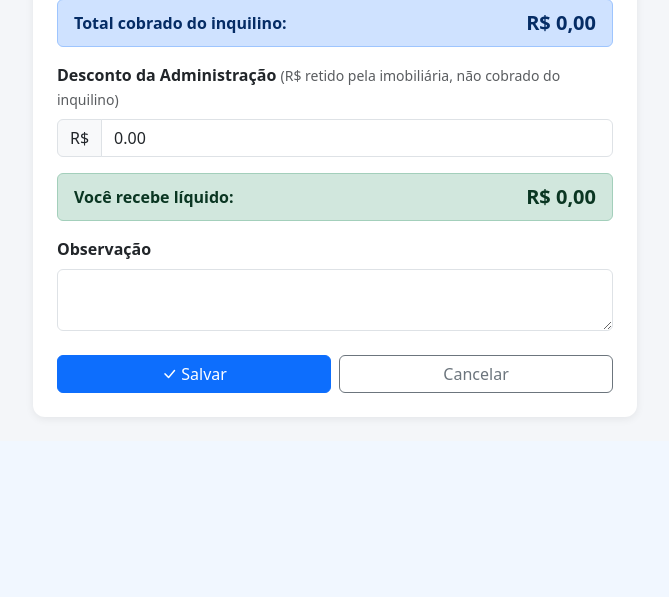
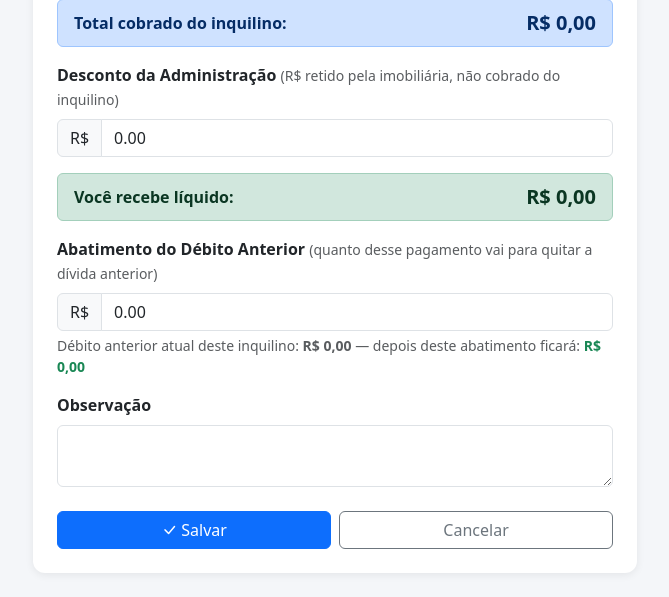
Before and after one commit to adaianecatapan-del/ALUGUEIS, a Flask app: page /pagamentos/novo in a window 1280 px wide. Shown: the part 720-1317 px from the top of the page, without its empty margins (305-974 px from the left). Before the commit the page ends 1140 px from the top, so only its background shows below. Run offline with Flask 3, Linux system fonts and the light colour scheme; the visitor is signed in with stand-in values (Sample User, id 1); data that the repository does not hold is empty.

Commit message:
Adiciona abatimento do debito anterior direto no lancamento de pagamento
Novo campo "Abatimento do Debito Anterior" no formulario de pagamento
que desconta automaticamente do saldo_anterior do inquilino ao salvar.
Editar o pagamento ajusta a diferenca (reverte o valor antigo e aplica
o novo) e excluir o pagamento devolve o valor abatido. Nunca deixa o
saldo ficar negativo.

Co-Authored-By: Claude Sonnet 5 <noreply@anthropic.com>

```diff
--- a/app.py
+++ b/app.py
@@ -84,6 +84,18 @@ PARCELA_COL = {
     'taxa_agua': 'taxa_agua_parcela',
     'taxa_administracao': 'taxa_administracao_parcela',
 }
+
+
+def _ajustar_saldo_anterior(conn, inquilino_id, delta):
+    """Ajusta o saldo_anterior do inquilino. delta positivo aumenta (reverte abatimento),
+    delta negativo diminui (aplica abatimento). Nunca deixa ficar negativo."""
+    if not inquilino_id or not delta:
+        return
+    inq = conn.execute('SELECT saldo_anterior FROM inquilinos WHERE id=?', (inquilino_id,)).fetchone()
+    if not inq:
+        return
+    novo = max(0, (inq['saldo_anterior'] or 0) + delta)
+    conn.execute('UPDATE inquilinos SET saldo_anterior=? WHERE id=?', (novo, inquilino_id))
 
 
 def _get_parcela(valor_total, n_parcelas, mes_inicio, mes_atual):
@@ -525,16 +537,19 @@ def pagamento_novo():
 
         desconto_admin = float(request.form.get('desconto_administracao') or 0)
         valor_liquido = total - desconto_admin
+        abatimento_saldo = float(request.form.get('abatimento_saldo_anterior') or 0)
 
         cols = (['inquilino_id', 'mes_referencia', 'aluguel', 'taxa_pintura'] + ENCARGOS +
-                ['total', 'valor_liquido', 'desconto_administracao', 'data_vencimento',
-                 'status', 'observacao', 'forma_pagamento'])
+                ['total', 'valor_liquido', 'desconto_administracao', 'abatimento_saldo_anterior',
+                 'data_vencimento', 'status', 'observacao', 'forma_pagamento'])
         vals = ([request.form['inquilino_id'], request.form['mes_referencia'],
                   aluguel, taxa_pintura] + [encargos_vals[e] for e in ENCARGOS] +
-                [total, valor_liquido, desconto_admin, data_venc, status,
+                [total, valor_liquido, desconto_admin, abatimento_saldo, data_venc, status,
                  request.form.get('observacao'), request.form.get('forma_pagamento')])
         placeholders = ','.join(['?'] * len(cols))
         conn.execute(f"INSERT INTO pagamentos ({','.join(cols)}) VALUES ({placeholders})", vals)
+        if abatimento_saldo:
+            _ajustar_saldo_anterior(conn, request.form['inquilino_id'], -abatimento_saldo)
         conn.commit()
         conn.close()
         flash('Pagamento lançado!', 'success')
@@ -577,17 +592,23 @@ def pagamento_editar(id):
 
         desconto_admin = float(request.form.get('desconto_administracao') or 0)
         valor_liquido = total - desconto_admin
+        abatimento_saldo = float(request.form.get('abatimento_saldo_anterior') or 0)
+        abatimento_anterior = pagamento['abatimento_saldo_anterior'] or 0
 
         cols = (['inquilino_id', 'mes_referencia', 'aluguel', 'taxa_pintura'] + ENCARGOS +
-                ['total', 'valor_liquido', 'desconto_administracao', 'data_vencimento',
-                 'data_pagamento', 'status', 'observacao', 'forma_pagamento'])
+                ['total', 'valor_liquido', 'desconto_administracao', 'abatimento_saldo_anterior',
+                 'data_vencimento', 'data_pagamento', 'status', 'observacao', 'forma_pagamento'])
         vals = ([request.form['inquilino_id'], request.form['mes_referencia'],
                   aluguel, taxa_pintura] + [encargos_vals[e] for e in ENCARGOS] +
-                [total, valor_liquido, desconto_admin, request.form.get('data_vencimento'),
-                 data_pag, status, request.form.get('observacao'),
-                 request.form.get('forma_pagamento')])
+                [total, valor_liquido, desconto_admin, abatimento_saldo,
+                 request.form.get('data_vencimento'), data_pag, status,
+                 request.form.get('observacao'), request.form.get('forma_pagamento')])
         set_clause = ', '.join(f'{c}=?' for c in cols)
         conn.execute(f"UPDATE pagamentos SET {set_clause} WHERE id=?", vals + [id])
+        if abatimento_anterior:
+            _ajustar_saldo_anterior(conn, pagamento['inquilino_id'], abatimento_anterior)
+        if abatimento_saldo:
+            _ajustar_saldo_anterior(conn, request.form['inquilino_id'], -abatimento_saldo)
         conn.commit()
         conn.close()
         flash('Pagamento atualizado!', 'success')
@@ -601,6 +622,11 @@ def pagamento_editar(id):
 @app.route('/pagamentos/<int:id>/excluir', methods=['POST'])
 def pagamento_excluir(id):
     conn = get_db()
+    pag = conn.execute(
+        'SELECT inquilino_id, abatimento_saldo_anterior FROM pagamentos WHERE id=?', (id,)
+    ).fetchone()
+    if pag and pag['abatimento_saldo_anterior']:
+        _ajustar_saldo_anterior(conn, pag['inquilino_id'], pag['abatimento_saldo_anterior'])
     conn.execute('DELETE FROM pagamentos WHERE id=?', (id,))
     conn.commit()
     conn.close()
--- a/database.py
+++ b/database.py
@@ -141,6 +141,7 @@ def migrate_db():
         ('taxa_administracao_parcela', 'TEXT'),
         ('valor_liquido', 'REAL'),
         ('desconto_administracao', 'REAL DEFAULT 0'),
+        ('abatimento_saldo_anterior', 'REAL DEFAULT 0'),
     ]:
         try:
             conn.execute(f'ALTER TABLE pagamentos ADD COLUMN {col} {defn}')
--- a/templates/pagamento_form.html
+++ b/templates/pagamento_form.html
@@ -28,7 +28,7 @@
         <form method="post">
           <div class="mb-3">
             <label class="form-label fw-semibold">Inquilino <span class="text-danger">*</span></label>
-            <select name="inquilino_id" class="form-select" required id="sel_inquilino" onchange="preencherValores()">
+            <select name="inquilino_id" class="form-select" required id="sel_inquilino" onchange="preencherValores(true)">
               <option value="">— Selecione —</option>
               {% for i in inquilinos %}
               <option value="{{ i.id }}"
@@ -107,6 +107,20 @@
             <span class="fs-5 fw-bold" id="f_liquido">R$ 0,00</span>
           </div>
 
+          <div class="mb-3">
+            <label class="form-label fw-semibold">Abatimento do Débito Anterior <span class="text-muted small fw-normal">(quanto desse pagamento vai para quitar a dívida anterior)</span></label>
+            <div class="input-group">
+              <span class="input-group-text">R$</span>
+              <input type="number" name="abatimento_saldo_anterior" class="form-control" step="0.01" min="0"
+                     id="f_abatimento" value="{{ pagamento.abatimento_saldo_anterior if pagamento else '0.00' }}"
+                     oninput="atualizarSaldoRestante()">
+            </div>
+            <div class="form-text">
+              Débito anterior atual deste inquilino: <strong id="saldo_atual">R$ 0,00</strong>
+              — depois deste abatimento ficará: <strong id="saldo_restante" class="text-success">R$ 0,00</strong>
+            </div>
+          </div>
+
           {% if pagamento %}
           <div class="row g-3 mb-3">
             <div class="col-12 col-sm-6">
@@ -155,6 +169,8 @@
 {% block scripts %}
 <script>
 const ENCARGO_FIELD_IDS = ['f_iptu', 'f_lixo', 'f_gas', 'f_internet', 'f_agua', 'f_administracao'];
+const ABATIMENTO_ORIGINAL = {{ (pagamento.abatimento_saldo_anterior or 0) if pagamento else 0 }};
+let saldoBase = 0;
 
 function calcTotal() {
   const a = parseFloat(document.getElementById('f_aluguel').value) || 0;
@@ -170,12 +186,20 @@ function calcTotal() {
   document.getElementById('f_liquido').textContent = 'R$ ' + (total - desconto).toLocaleString('pt-BR',{minimumFractionDigits:2, maximumFractionDigits:2});
 }
 
-function preencherValores() {
+function atualizarSaldoRestante() {
+  const abatimento = parseFloat(document.getElementById('f_abatimento').value) || 0;
+  const restante = Math.max(0, saldoBase - abatimento);
+  document.getElementById('saldo_atual').textContent = 'R$ ' + saldoBase.toLocaleString('pt-BR',{minimumFractionDigits:2, maximumFractionDigits:2});
+  document.getElementById('saldo_restante').textContent = 'R$ ' + restante.toLocaleString('pt-BR',{minimumFractionDigits:2, maximumFractionDigits:2});
+}
+
+function preencherValores(sobrescreverValores) {
   const id = document.getElementById('sel_inquilino').value;
   if (!id) return;
   fetch('/api/inquilino/' + id)
     .then(r => r.json())
     .then(d => {
+      if (sobrescreverValores) {
         document.getElementById('f_aluguel').value = (d.aluguel || 0).toFixed(2);
         document.getElementById('f_pintura').value = (d.taxa_pintura || 0).toFixed(2);
         document.getElementById('f_iptu').value = (d.iptu || 0).toFixed(2);
@@ -185,10 +209,19 @@ function preencherValores() {
         document.getElementById('f_agua').value = (d.taxa_agua || 0).toFixed(2);
         document.getElementById('f_administracao').value = (d.taxa_administracao || 0).toFixed(2);
         document.getElementById('f_desconto_admin').value = (d.taxa_administracao_valor_fixo || 0).toFixed(2);
+        document.getElementById('f_abatimento').value = '0.00';
         calcTotal();
+      }
+      saldoBase = (d.saldo_anterior || 0) + ABATIMENTO_ORIGINAL;
+      atualizarSaldoRestante();
     });
 }
 
-document.addEventListener('DOMContentLoaded', calcTotal);
+document.addEventListener('DOMContentLoaded', () => {
+  calcTotal();
+  if (document.getElementById('sel_inquilino').value) {
+    preencherValores(false);
+  }
+});
 </script>
 {% endblock %}
```
Lines whose indentation alone changed are shown as unchanged.
